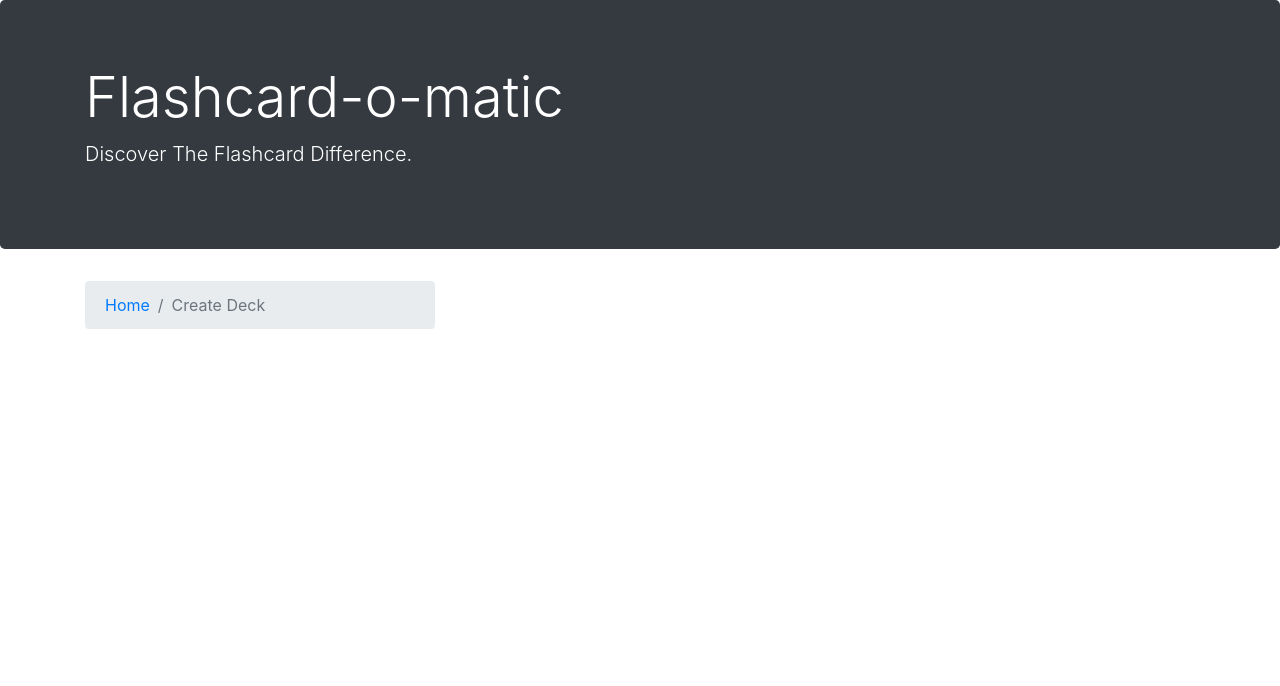
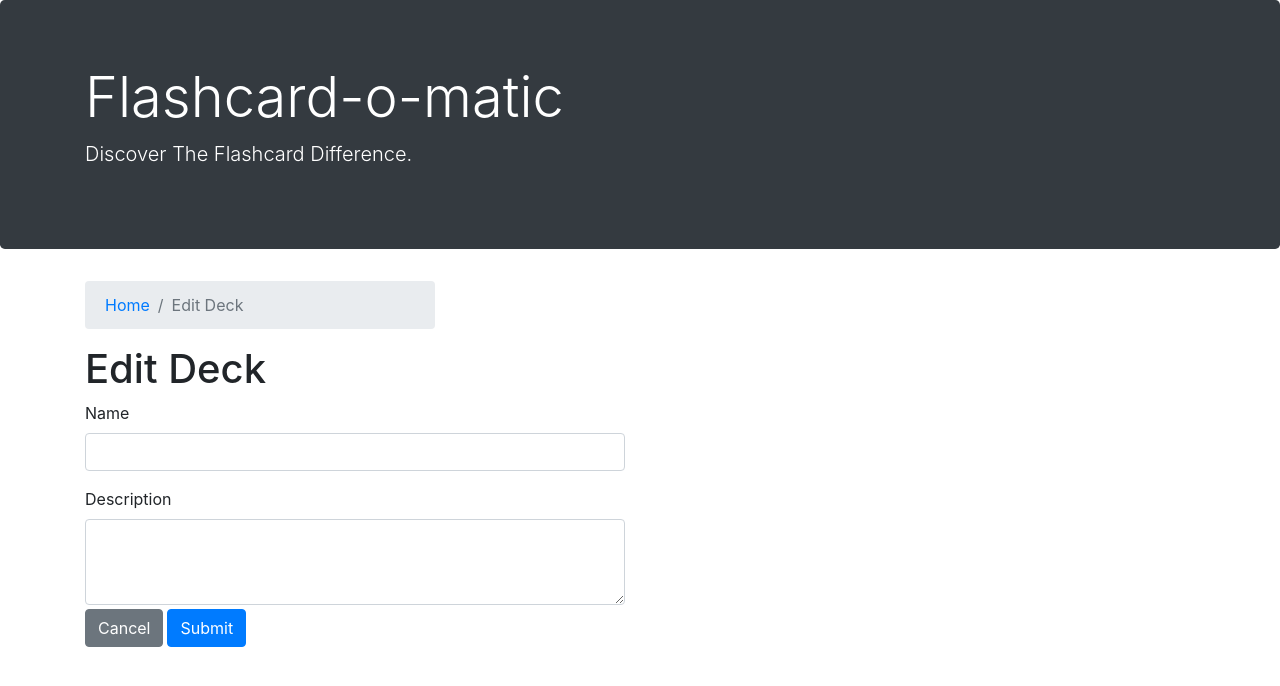
Before and after one commit to Flinney/Flashcards, a React (Create React App) app: page /decks/1/edit in a window 1280 px wide. Shown: the top 686 px of the page. Built offline with nearby package versions, Linux system fonts and the light colour scheme; no server answers; a web font is replaced by a local one.

Commit message:
Edit Deck

```diff
--- a/src/Layout/DeckView/CardView.js
+++ b/src/Layout/DeckView/CardView.js
@@ -1,23 +1,40 @@
 import React from "react";
 import { Link } from "react-router-dom";
+import { deleteCard } from "../../utils/api";
 
-function CardView({ deleteCardHandler, cardId, front, back }) {
+function CardView({ setCardList, deckId, cardId, front, back }) {
+  function deleteCardHandler() {
+    if (!window.confirm("Are you sure you want to delete?")) {
+      return;
+    }
+    console.log("deleted");
+    deleteCard(cardId).then((ig) =>
+      setCardList((prevState) => prevState.filter((item) => item.id !== cardId))
+    );
+  }
   return (
     <div className="col-7">
       <div className="card">
         <div className="card-body">
-          <div className="float-left">
+          <div className="float-left w-50">
             <p className="card-text text-align-left wrap">{front}</p>
           </div>
-          <div className="float-right">
+          <div className="float-right w-50 pr-1">
             <p className="card-text text-align-right wrap">{back}</p>
           </div>
         </div>
         <div>
-          <Link role="button" to="#" className="btn btn-danger float-right">
+          <button
+            onClick={deleteCardHandler}
+            className="btn btn-danger float-right"
+          >
             <span className="oi oi-trash"></span>
-          </Link>
-          <Link role="button" to="#" className="btn btn-secondary float-right">
+          </button>
+          <Link
+            role="button"
+            to={`/decks/${deckId}/cards/${cardId}/edit`}
+            className="btn btn-secondary float-right"
+          >
             <span className="oi oi-pencil mr-1"></span>Edit
           </Link>
         </div>
--- a/src/Layout/DeckView/index.js
+++ b/src/Layout/DeckView/index.js
@@ -1,10 +1,10 @@
 import React, { useEffect, useState } from "react";
-import { deleteCard, listCards, readDeck, deleteDeck } from "../../utils/api";
+import { listCards, readDeck, deleteDeck } from "../../utils/api";
 import { Link, useParams, useHistory } from "react-router-dom";
 import CardView from "./CardView";
 
 function DeckView({ setCurrentDecks }) {
-  const [viewingDeck, setStudyDeck] = useState({});
+  const [viewingDeck, setViewingDeck] = useState({});
   const [cardList, setCardList] = useState([]);
   const { deckId } = useParams();
   const history = useHistory();
@@ -13,7 +13,7 @@ function DeckView({ setCurrentDecks }) {
 
     async function loadDeck() {
       const response = await readDeck(deckId, abortController.signal);
-      setStudyDeck((prevDeck) => response);
+      setViewingDeck((prevDeck) => response);
     }
     loadDeck();
 
@@ -46,21 +46,14 @@ function DeckView({ setCurrentDecks }) {
     );
   }
 
-  function deleteCardHandler(cardId) {
-    if (!window.confirm("Are you sure you want to delete?")) {
-      return;
-    }
-    console.log("deleted");
-    deleteCard(cardId).then((ig) =>
-      setCardList((prevState) => prevState.filter((item) => item.id !== cardId))
-    );
-  }
   const viewingDeckCards = cardList.map((card) => (
     <CardView
-      deleteCardHandler={deleteCardHandler}
+      setCardList={setCardList}
+      deckId={deckId}
       cardId={card.id}
       front={card.front}
       back={card.back}
+      key={card.id}
     />
   ));
 
--- a/src/Layout/EditDeck/index.js
+++ b/src/Layout/EditDeck/index.js
@@ -1,7 +1,49 @@
-import React from "react";
-import { Link } from "react-router-dom";
+import React, { useEffect, useState } from "react";
+import { Link, useParams, useHistory } from "react-router-dom";
+import { readDeck } from "../../utils/api";
+import { updateDeck } from "../../utils/api";
+import Form from "../Form";
 
 function EditDeck({ setCurrentDecks }) {
+  const { deckId } = useParams();
+  const history = useHistory();
+  const initialFormData = { name: "", description: "" };
+  const [deckToEdit, setDeckToEdit] = useState({});
+  const [formData, setFormData] = useState({ ...initialFormData });
+
+  /*function deckNameChange(event) {
+    setDeckName(event.target.value);
+  }
+  function deckDescriptionChange(event) {
+    setDeckText(event.target.value);
+  }*/
+  function handleFormChange(event) {
+    setFormData({
+      ...formData,
+      [event.target.name]: event.target.value,
+    });
+  }
+
+  function handleCancel() {
+    history.push(`/decks/${deckToEdit.id}`);
+  }
+
+  function handleSubmit(event) {
+    event.preventDefault();
+    updateDeck({ ...formData, id: deckToEdit.id })
+  }
+
+  useEffect(() => {
+    const abortController = new AbortController();
+
+    async function loadDeck() {
+      const response = await readDeck(deckId, abortController.signal);
+      setDeckToEdit((prevDeck) => response);
+    }
+    loadDeck();
+
+    return () => abortController.abort();
+  }, [deckId]);
   return (
     <>
       <div className="row">
@@ -14,10 +56,25 @@ function EditDeck({ setCurrentDecks }) {
                 </Link>
               </li>
               <li className="breadcrumb-item active" aria-current="page">
-                Create Deck
+                Edit Deck
               </li>
             </ol>
           </nav>
+        </div>
+      </div>
+      <div className="row">
+        <h1 className="col-12">Edit Deck</h1>
+        <div className="col-6">
+          <Form
+            formName={formData.name}
+            formNameChange={handleFormChange}
+            formText={formData.description}
+            formTextChange={handleFormChange}
+            handleCancel={handleCancel}
+            nameDesc={deckToEdit.name}
+            textDesc={deckToEdit.description}
+            handleSubmit={handleSubmit}
+          />
         </div>
       </div>
     </>
--- a/src/Layout/Form/index.js
+++ b/src/Layout/Form/index.js
@@ -32,7 +32,8 @@ function Form({
         </label>
         <textarea
           className="form-control mb-1"
-          id="exampleFormControlTextarea1"
+          name="description"
+          id="textdescription"
           rows="3"
           placeholder={textDesc}
           onChange={formTextChange}
```
